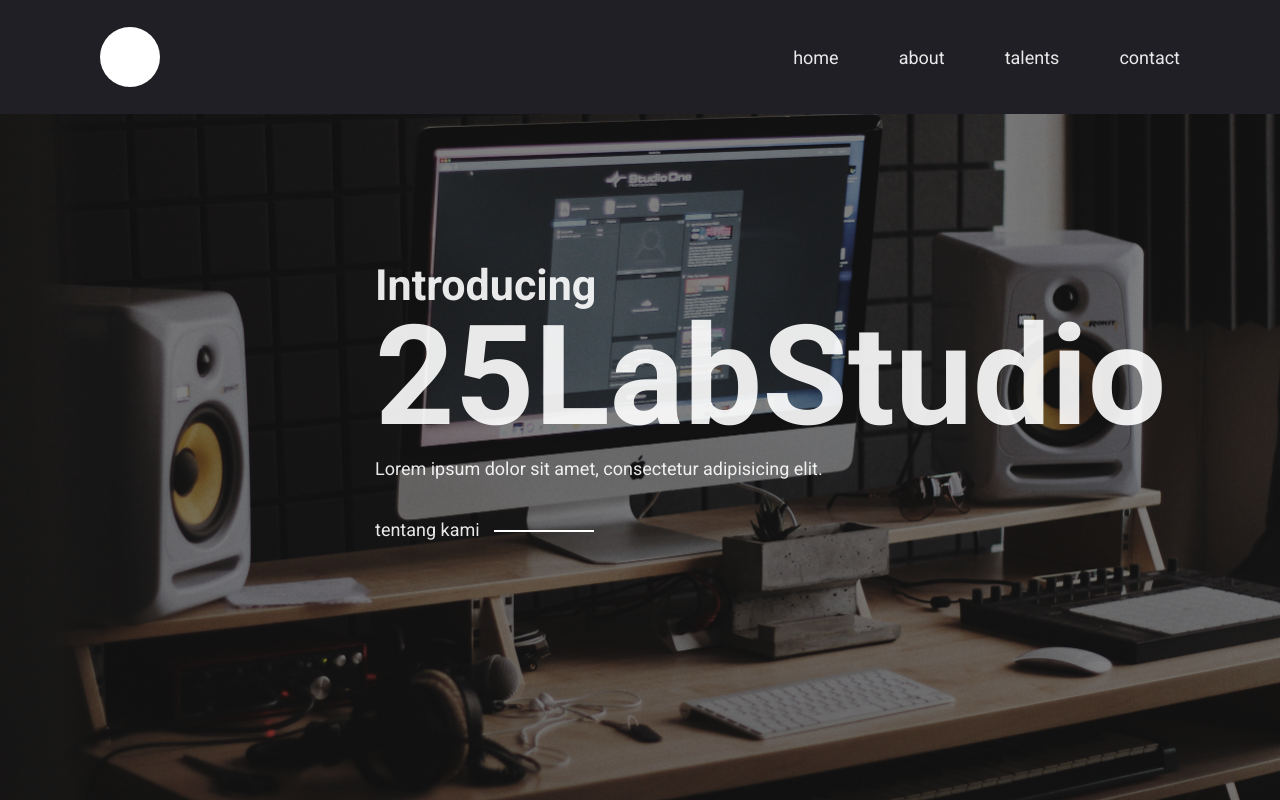
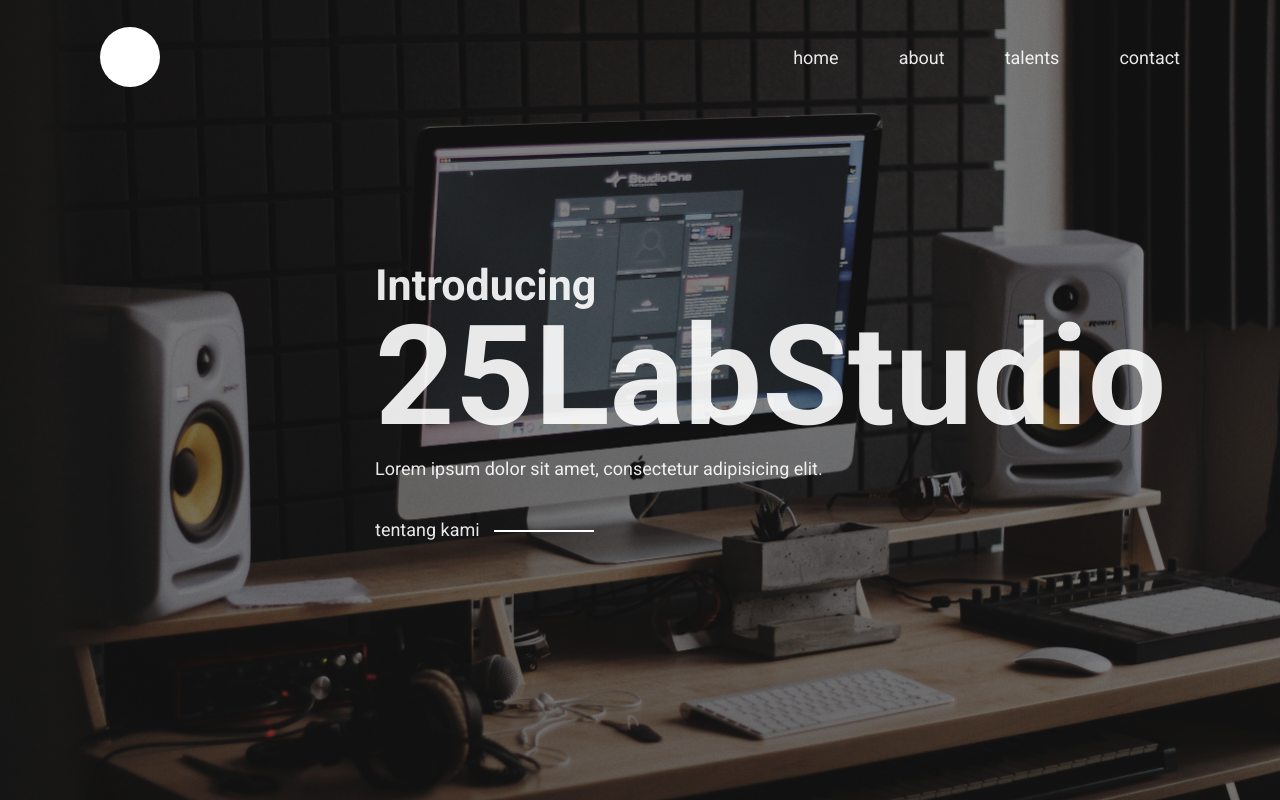
Before and after one commit to faishalirwn/25LabStudio, a Next.js app: page / in a window 1280 px wide. Built offline with nearby package versions, Linux system fonts and the light colour scheme.

Commit message:
Fix background-color issue on home page

```diff
--- a/components/layout.module.css
+++ b/components/layout.module.css
@@ -1,5 +1,5 @@
 .container {
-    /* padding: 0 2rem; */
+    padding: 0 100px;
     position: relative;
 }
 
@@ -7,7 +7,9 @@
     display: flex;
     justify-content: space-between;
     align-items: center;
-    padding: 27px 100px;
+    padding: 27px 0;
+    position: relative;
+    z-index: 2;
 }
 
 .logo {
--- a/styles/Home.module.css
+++ b/styles/Home.module.css
@@ -1,7 +1,8 @@
 .main {
   position: absolute;
   top: 0;
-  z-index: -1;
+  left: 0;
+  z-index: 1;
   width: 100%;
   min-height: 100vh;
   display: flex;
```
